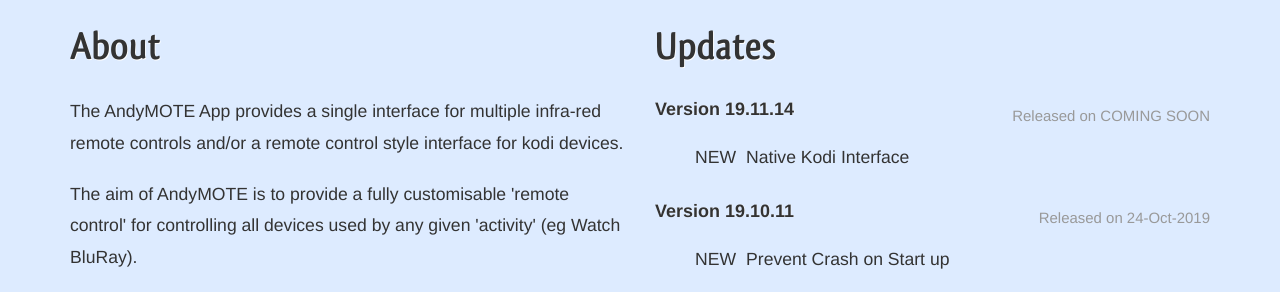
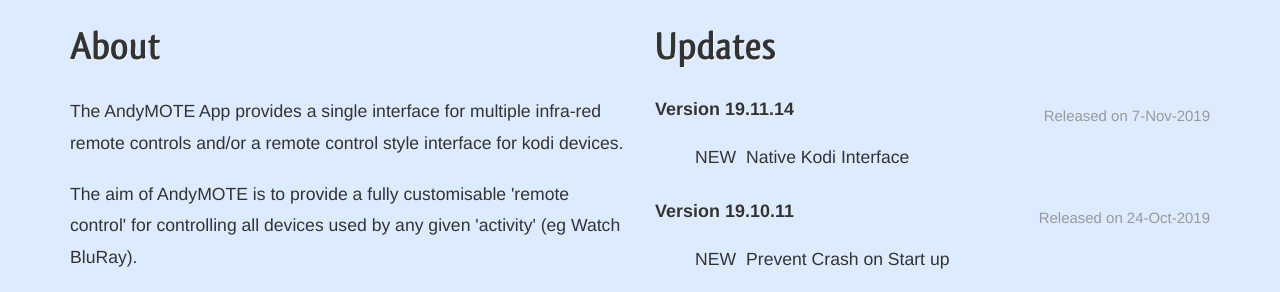
Before and after one commit to OrangeReaper/andymote-cms, a Jekyll site: the page built from index.html, in a window 1280 px wide. Shown: the part 844-1136 px from the top of the page. Built offline with Jekyll 4.4.1, drawn with Linux system fonts in a browser that asks for light colours.

Commit message:
Notify New Version

```diff
--- a/index.html
+++ b/index.html
@@ -50,7 +50,7 @@
         <h2 class="page-title"> Updates </h2>
         <!-- UPDATES & RELEASE NOTES -->
 		<h3 class="version">Version 19.11.14</h3>
-        <span class="release-date">Released on COMING SOON</span>
+        <span class="release-date">Released on 7-Nov-2019</span>
         <ul>
           <li><span class="label label-info">NEW</span>Native Kodi Interface</li>
         </ul>
```
